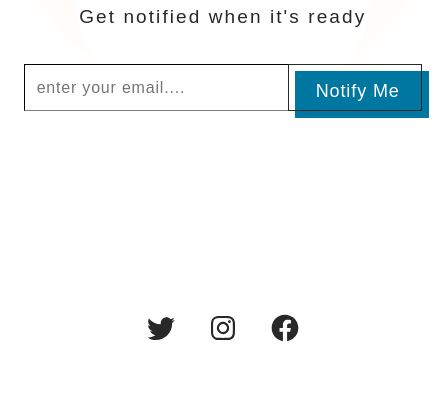
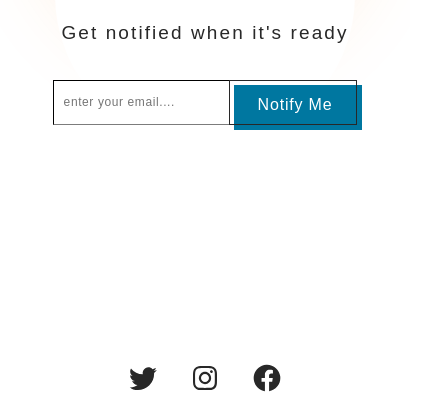
Before and after one commit to NikaBelyakova/JI-Touch__test, a plain HTML site: page index.html in a window 390 px wide. Shown: the part 446-844 px from the top of the page, 445 px wide, since content can reach past the window. Drawn offline with Linux system fonts and the light colour scheme; files whose address does not match are found by name.

Commit message:
fix button Notify Me

```diff
--- a/css/style.scss
+++ b/css/style.scss
@@ -219,7 +219,7 @@ button {
 
 .account__login:hover {
     box-shadow: inset 0 0 1px $orange-accent,
-    7px 7px 0 $orange-accent;
+        7px 7px 0 $orange-accent;
 }
 
 .header-account__mobile {
@@ -297,6 +297,11 @@ button {
     animation: circle-move 3s linear forwards infinite;
 }
 
+.soon-form__submit {
+    font-size: 16px;
+    line-height: 19px;
+}
+
 /* Футер */
 .footer {
     padding-bottom: 50px;
@@ -366,6 +371,14 @@ button {
 }
 
 @media (max-width: 400px) {
+    .container {
+        padding: 0 10px;
+    }
+
+    .header {
+        padding-top: 30px;
+    }
+
     .header-account {
         display: none;
         flex-direction: column;
@@ -389,7 +402,28 @@ button {
         margin-right: 0;
     }
 
-    .soon-form__email {
-        padding-right: 44px;
+    .soon-form {
+        max-height: 45px;
+        &__email {
+            padding-right: 10px;
+            padding-left: 10px;
+            padding-top: 15px;
+            padding-bottom: 15px;
+            font-size: 12px;
+            line-height: 14px;
+        }
+    }
+
+    .soon-form__submit {
+        padding: 13px 22px 13px 30px;
+        box-shadow: 5px 5px 0 #0077a0;
+
+        &::before {
+            position: absolute;
+            top: 4px;
+            left: 4px;
+            width: calc(100% - 4px);
+            height: calc(100% - 4px);
+        }
     }
 }
```
Also changed, not shown: css/style.css, 1 other file.
